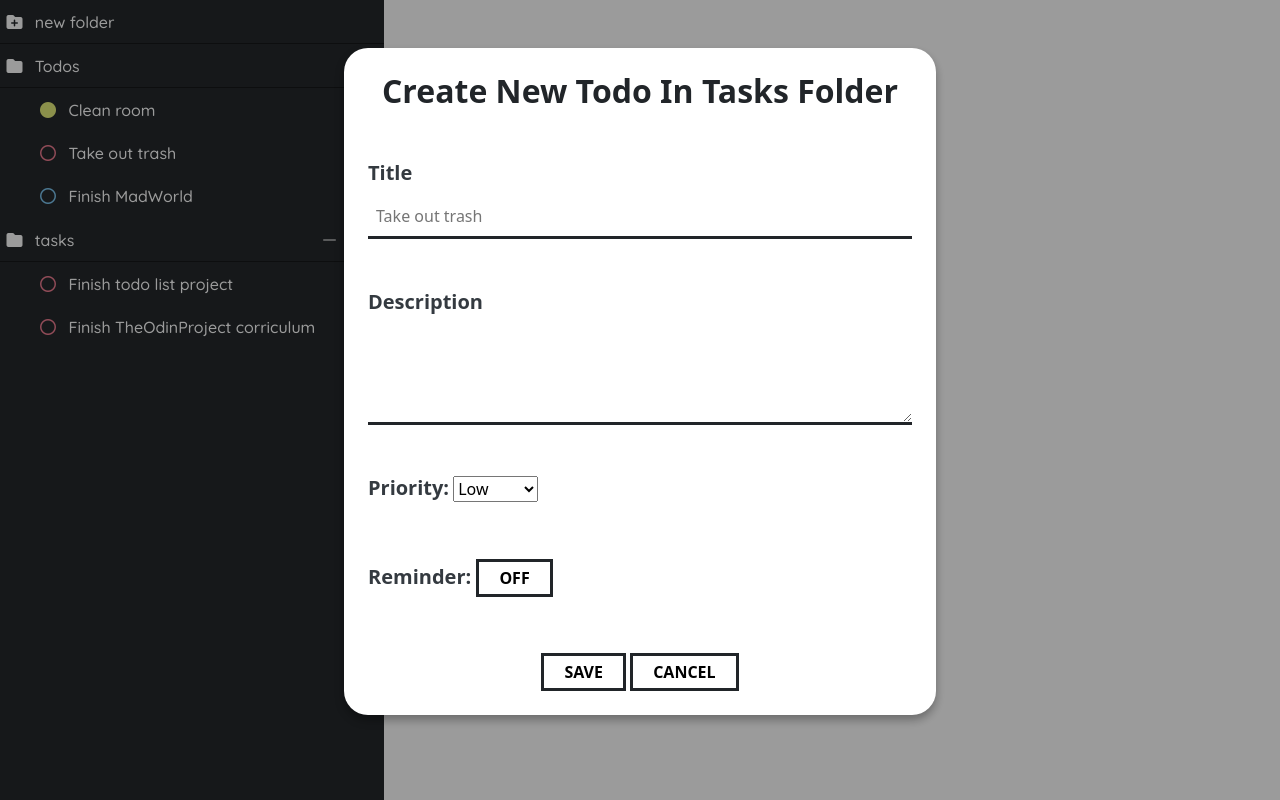
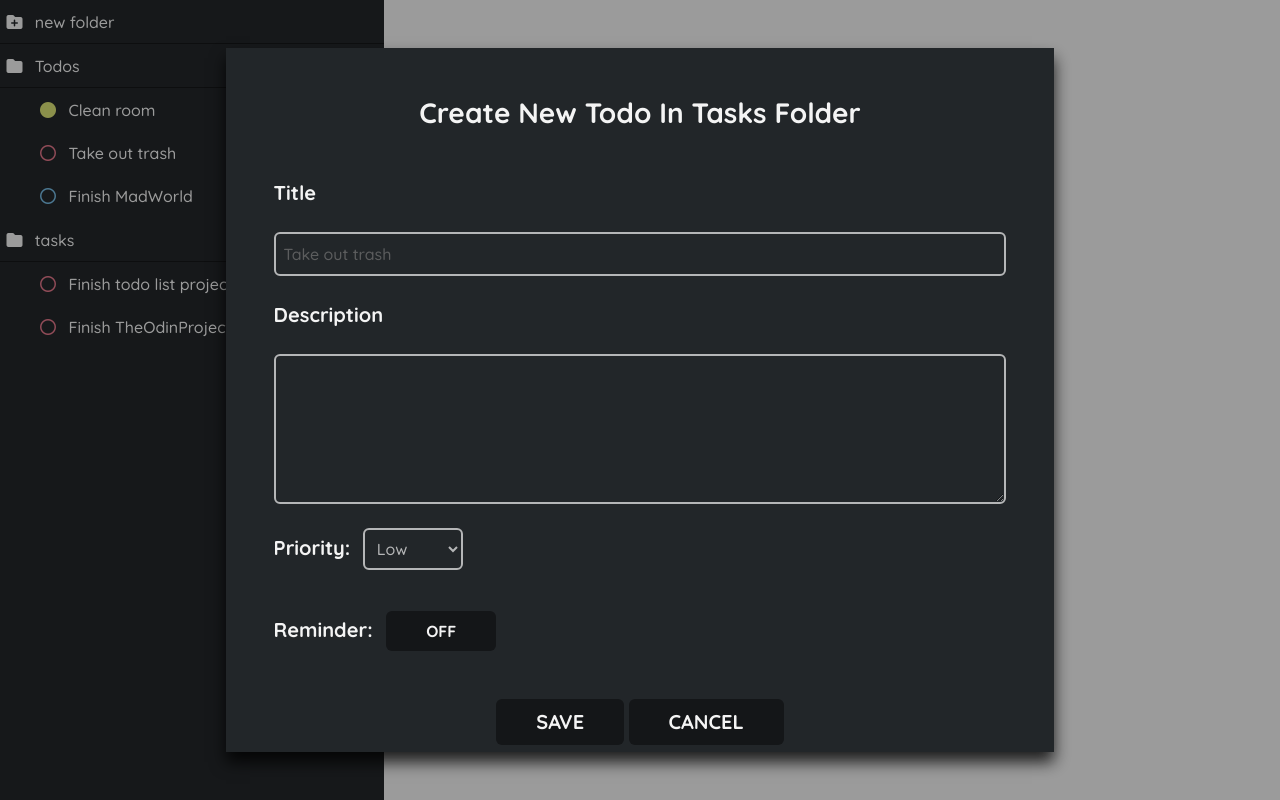
Before and after one commit to kenua/todo-list, a website built with webpack: page src/template/index.ejs in a window 1280 px wide. Both pictures are taken after a click on the button 365 px from the left and 239 px from the top of the page. Built offline with nearby package versions, Linux system fonts and the light colour scheme.

Commit message:
Update modal design

```diff
--- a/src/html/modal.js
+++ b/src/html/modal.js
@@ -5,29 +5,35 @@ export default function appendModal() {
    modal.className = 'modal modal--hidden';
    modal.innerHTML = `
    <form id="modal-form" class="modal__form" novalidate>
-      <h1 id="modal__title" class="fs-2 fw-bold text-capitalize text-center mb-5"></h1>
-      <div class="mb-5">
+      <h1 id="modal__title" class="fs-3 fw-bold text-capitalize text-center mb-5"></h1>
+      <div class="mb-4">
          <label for="title" class="modal__label">Title</label>
          <input type="text" name="title" id="title" class="modal__input" placeholder="Take out trash">
-         <p class="modal__error-msg">Title is required and it shouldn't be greater than 50 characters long!</p>
+         <p class="modal__error-msg">
+            <i class="fa-solid fa-circle-exclamation"></i>
+            This field is require and it must be less than 50 characters long!
+         </p>
       </div>
 
-      <div class="mb-5">
+      <div class="mb-4">
          <label for="description" class="modal__label">Description</label>
          <textarea type="text" name="description" id="description" class="modal__input modal__textarea"></textarea>
-         <p class="modal__error-msg">Description is required and it shouldn't be greater than 500 characters long!</p>
+         <p class="modal__error-msg">
+            <i class="fa-solid fa-circle-exclamation"></i>
+            This field is require and it must be less than 500 characters long!
+         </p>
       </div>
 
-      <div class="mb-5">
-         <label for="priority" class="modal__label">Priority: </label>
-         <select name="priority" id="priority">
+      <div class="mb-4">
+         <label for="priority" class="modal__label me-2">Priority: </label>
+         <select name="priority" id="priority" class="modal__input modal__priority">
             <option value="low">Low</option>
             <option value="medium">Medium</option>
             <option value="high">High</option>
       </select>
       </div>
 
-      <div class="mb-5">
+      <div class="mb-4">
          <p class="modal__label">
             Reminder:
             <button
@@ -35,7 +41,7 @@ export default function appendModal() {
                name="reminder"
                value="off"
                id="reminder-button"
-               class="modal__button fs-6"
+               class="modal__button fs-6 ms-2"
                >
             OFF</button>
          </p>
@@ -56,7 +62,10 @@ export default function appendModal() {
                   <input type="number" name="year" id="year" class="modal__input" max="99999" min="1970" placeholder="YY">
                </div>
             </div>
-            <p class="modal__error-msg mt-2">Couldn't understand you date format, try again...</p>
+            <p class="modal__error-msg">
+               <i class="fa-solid fa-circle-exclamation"></i>
+               Day, Month, and Year are required and must be positive numbers!
+            </p>
          </div>
       </div>
 
--- a/src/sass/layout/_modal.scss
+++ b/src/sass/layout/_modal.scss
@@ -2,6 +2,7 @@
 @use '../custom' as * ;
 
 .modal {
+   font-family: 'Quicksand', sans-serif;
    background-color: #0000005d;
    width: 100%;
    height: 100%;
@@ -9,62 +10,81 @@
    top: 0;
    left: 0;
    z-index: 10;
-   overflow: auto;
 
    &__form {
-      background-color: white;
-      padding: map.get($spacers, 4);
-      border-radius: 1.5rem;
-      box-shadow: 0 5px 10px #00000050;
+      background-color: $primary;
+      color: $white;
+      height: 100%;
+      padding: map.get($spacers, 5);
+      box-shadow: 0 10px 15px #000000ce;
+      overflow: auto;
    }
 
    &__label {
       font-weight: bold;
       font-size: map.get($font-sizes, 5);
-      color: $gray-800;
-      margin-bottom: .5rem;
+      color: $white;
+      margin-bottom: map.get($spacers, 4);
       display: inline-block;
+   }
+
+   &__input {
+      background-color: #00000000;
+      color: $white;
+      width: 100%;
+      padding: map.get($spacers, 2);
+      border: 2px solid $white;
+      border-radius: 6px;
+      opacity: .7;
+      display: block;
+      transition: opacity 250ms ease-in-out;
+
+      &:hover, &:focus {
+         opacity: 1;
+      }
    }
 
    &__error-msg {
       font-weight: bold;
+      font-size: 14px;
       color: $red;
-      margin-top: map.get($spacers, 2);
+      margin-top: map.get($spacers, 3);
       display: none;
+
+      i {
+         margin-right: map.get($spacers, 1);
+      }
    }
 
    &__error-msg--show {
       display: block;
    }
 
-   &__input {
-      background-color: white;
-      width: 100%;
-      padding: map.get($spacers, 2);
-      border: none;
-      border-bottom: 3px solid $dark;
-      display: block;
-      transition: background-color 250ms ease-in-out;
-
-      &:hover, &:focus {
-         background-color: $gray-200;
-      }
+   &__textarea {
+      height: 150px;
    }
 
-   &__textarea {
-      height: 100px;
+   &__priority {
+      background-color: $primary;
+      display: inline-block;
+      width: auto;
    }
 
    &__button {
       font-weight: bold;
-      background-color: #00000000;
+      font-size: map.get($font-sizes, 5);
+      background-color: $secondary;
+      color: $white;
       text-transform: uppercase;
-      padding: .25rem 1.25rem;
-      border: 3px solid $dark;
-      transition: background-color 250ms ease-in-out;
+      padding: .5rem 2.5rem;
+      border: none;
+      border-radius: 6px;
+      transition: background-color 250ms ease-in-out,
+                  color 250ms ease-in-out;
 
       &:hover, &:focus {
-         background-color: $gray-200;
+         background-color: $white;
+         color: $primary;
       }
    }
 
@@ -80,7 +100,7 @@
       padding: map.get($spacers, 5);
 
       &__form {
-        width: 50%;
+        width: 70%;
         margin: 0 auto;
       }
    }
```
